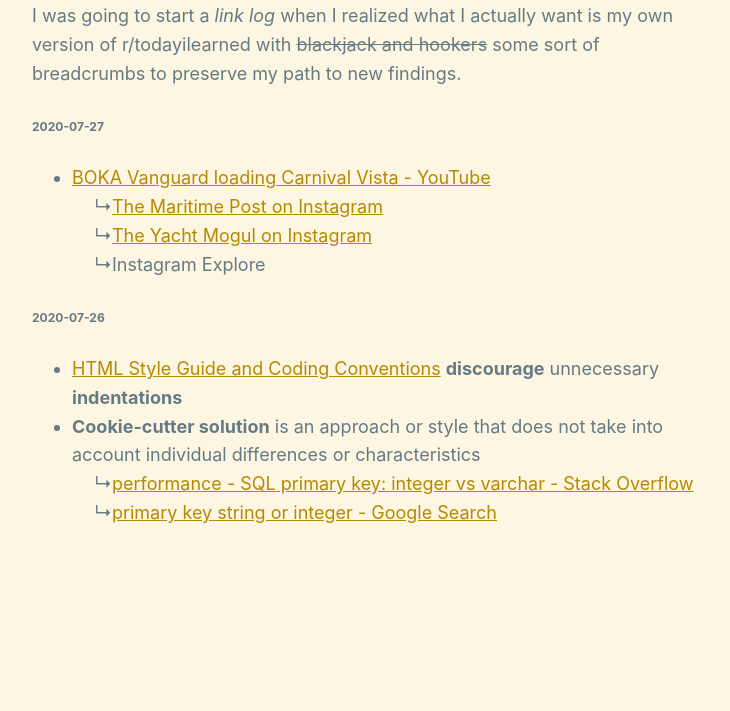
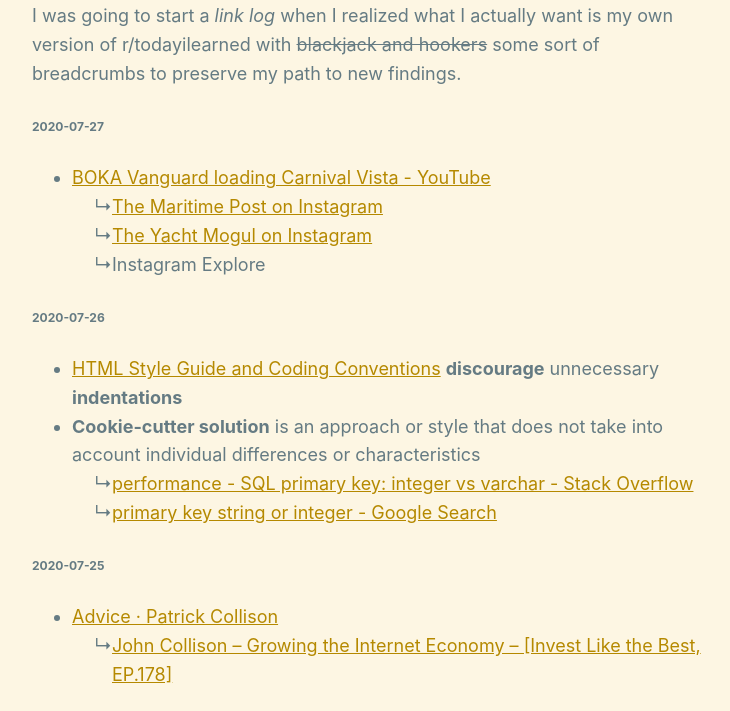
Before and after one commit to mfilenko/mfilenko.github.io, a plain HTML site: page cotd.html in a window 1280 px wide. Shown: the part 89-800 px from the top of the page, without its empty margins (273-1003 px from the left). Drawn offline with Linux system fonts and the light colour scheme.

Commit message:
Add TIL from the last weekend

```diff
--- a/cotd.html
+++ b/cotd.html
@@ -41,5 +41,15 @@
                 </ul>
             </li>
         </ul>
+
+        <h6><a id="2020-07-25">2020-07-25</a></h6>
+
+        <ul>
+            <li><a href="https://patrickcollison.com/advice">Advice · Patrick Collison</a>
+                <ul class="pre">
+                    <li><a href="http://investorfieldguide.com/collison/">John Collison – Growing the Internet Economy &#8211; [Invest Like the Best, EP.178]</a></li>
+                </ul>
+            </li>
+        </ul>
     </body>
 </html>
```
